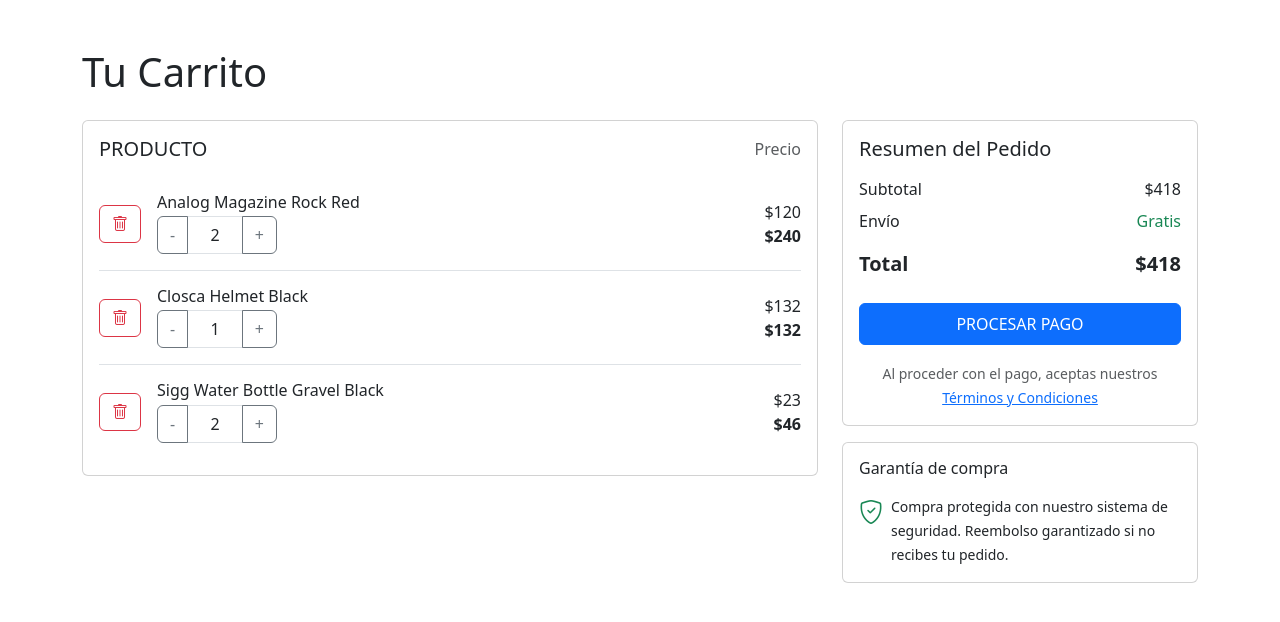
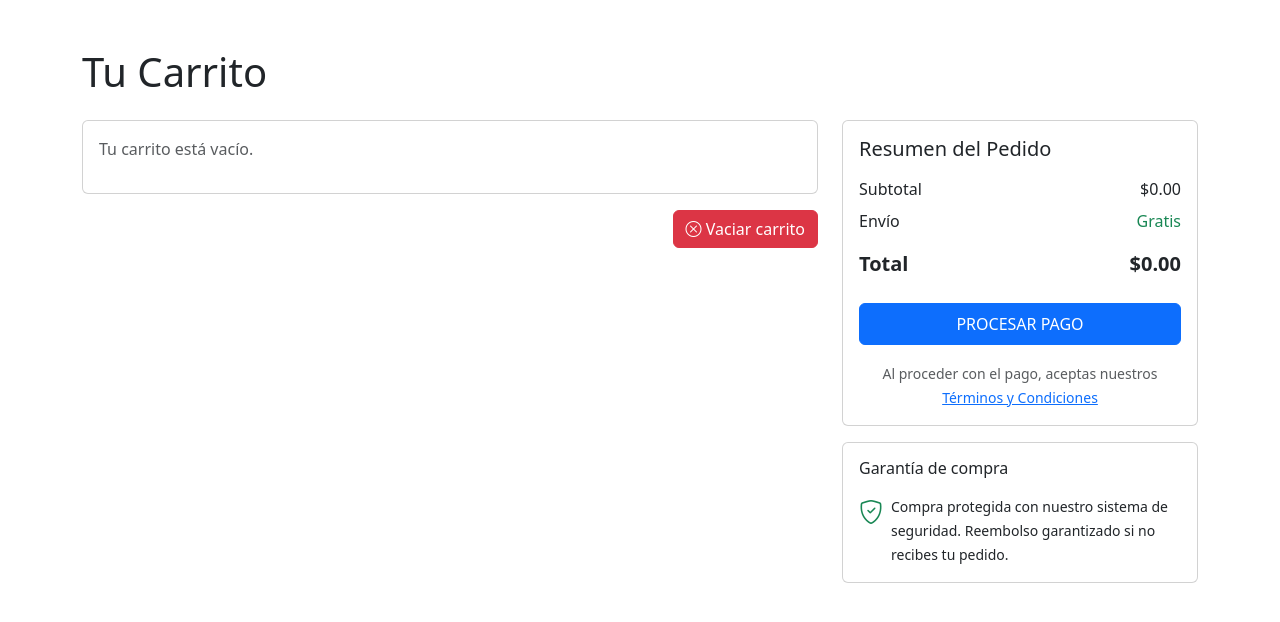
Before and after one commit to Jair-Solano/CATALOGO, a PHP site: the page made by carrito/carrito de compras.php in a window 1280 px wide. Shown: the top 622 px of the page. Run offline with PHP 8.4, Linux system fonts and the light colour scheme.

Commit message:
implementar funcionalidad dinámica de carrito de compras y eliminación de productos.

```diff
--- a/carrito/carrito de compras.php
+++ b/carrito/carrito de compras.php
@@ -1,11 +1,12 @@
 <!DOCTYPE html>
 <html lang="es">
+
 <head>
-    <meta charset="UTF-8">
-    <meta name="viewport" content="width=device-width, initial-scale=1.0">
+  <meta charset="UTF-8" />
+  <meta name="viewport" content="width=device-width, initial-scale=1.0" />
   <title>Tu Carrito</title>
-    <link href="https://cdn.jsdelivr.net/npm/bootstrap@5.3.0/dist/css/bootstrap.min.css" rel="stylesheet">
-    <link href="https://cdn.jsdelivr.net/npm/bootstrap-icons@1.10.0/font/bootstrap-icons.css" rel="stylesheet">
+  <link href="https://cdn.jsdelivr.net/npm/bootstrap@5.3.0/dist/css/bootstrap.min.css" rel="stylesheet" />
+  <link href="https://cdn.jsdelivr.net/npm/bootstrap-icons@1.10.0/font/bootstrap-icons.css" rel="stylesheet" />
   <style>
     .payment-method {
       border: 1px solid #dee2e6;
@@ -15,139 +16,62 @@
       cursor: pointer;
       transition: all 0.3s;
     }
+
     .payment-method:hover {
       border-color: #0d6efd;
       background-color: #f8f9fa;
     }
+
     .payment-method.selected {
       border-color: #0d6efd;
       background-color: #e7f1ff;
     }
+
     .payment-icon {
       font-size: 1.5rem;
       margin-right: 10px;
     }
   </style>
 </head>
+
 <body>
   <div class="container py-5">
     <h1 class="mb-4">Tu Carrito</h1>
 
     <div class="row">
       <div class="col-md-8">
-                <!-- Productos -->
+        <!-- Carrito dinámico -->
         <div class="card mb-3">
-                    <div class="card-body">
-                        <div class="d-flex justify-content-between align-items-center mb-3">
-                            <h5 class="card-title mb-0">PRODUCTO</h5>
-                            <span class="text-muted">Precio</span>
-                        </div>
-
-                        <!-- Producto 1 -->
-                        <div class="d-flex justify-content-between align-items-center py-3 border-bottom">
-                            <div class="d-flex align-items-center">
-                                <button class="btn btn-outline-danger me-3" title="Eliminar producto">
-                                    <i class="bi bi-trash"></i>
-                                </button>
-                                <div>
-                                    <h6 class="mb-1">Analog Magazine Rock Red</h6>
-                                    <div class="input-group" style="width: 120px;">
-                                        <button class="btn btn-outline-secondary" type="button">-</button>
-                                        <input type="text" class="form-control text-center" value="2">
-                                        <button class="btn btn-outline-secondary" type="button">+</button>
+          <div class="card-body" id="carrito-contenido">
+            <p>Cargando productos...</p>
           </div>
         </div>
-                            </div>
-                            <div class="text-end">
-                                <div>$120</div>
-                                <strong>$240</strong>
-                            </div>
-                        </div>
-
-                        <!-- Producto 2 -->
-                        <div class="d-flex justify-content-between align-items-center py-3 border-bottom">
-                            <div class="d-flex align-items-center">
-                                <button class="btn btn-outline-danger me-3" title="Eliminar producto">
-                                    <i class="bi bi-trash"></i>
+        <!-- Botón vaciar -->
+        <div class="mb-3 text-end">
+          <button class="btn btn-danger" onclick="vaciarCarrito()">
+            <i class="bi bi-x-circle"></i> Vaciar carrito
           </button>
-                                <div>
-                                    <h6 class="mb-1">Closca Helmet Black</h6>
-                                    <div class="input-group" style="width: 120px;">
-                                        <button class="btn btn-outline-secondary" type="button">-</button>
-                                        <input type="text" class="form-control text-center" value="1">
-                                        <button class="btn btn-outline-secondary" type="button">+</button>
-                                    </div>
-                                </div>
-                            </div>
-                            <div class="text-end">
-                                <div>$132</div>
-                                <strong>$132</strong>
-                            </div>
-                        </div>
-
-                        <!-- Producto 3 -->
-                        <div class="d-flex justify-content-between align-items-center py-3">
-                            <div class="d-flex align-items-center">
-                                <button class="btn btn-outline-danger me-3" title="Eliminar producto">
-                                    <i class="bi bi-trash"></i>
-                                </button>
-                                <div>
-                                    <h6 class="mb-1">Sigg Water Bottle Gravel Black</h6>
-                                    <div class="input-group" style="width: 120px;">
-                                        <button class="btn btn-outline-secondary" type="button">-</button>
-                                        <input type="text" class="form-control text-center" value="2">
-                                        <button class="btn btn-outline-secondary" type="button">+</button>
-                                    </div>
-                                </div>
-                            </div>
-                            <div class="text-end">
-                                <div>$23</div>
-                                <strong>$46</strong>
-                            </div>
-                        </div>
-                    </div>
         </div>
       </div>
 
       <div class="col-md-4">
         <!-- Resumen del pedido -->
         <div class="card mb-3">
-                    <div class="card-body">
+          <div class="card-body" id="resumen-carrito">
             <h5 class="card-title mb-3">Resumen del Pedido</h5>
-
-                        <div class="d-flex justify-content-between mb-2">
-                            <span>Subtotal</span>
-                            <span>$418</span>
-                        </div>
-
-                        <div class="d-flex justify-content-between mb-3">
-                            <span>Envío</span>
-                            <span class="text-success">Gratis</span>
-                        </div>
-
-
-
-                        <div class="d-flex justify-content-between fw-bold fs-5 mb-4">
-                            <span>Total</span>
-                            <span>$418</span>
-                        </div>
-
-                        <a href="#procesarPago" class="btn btn-primary w-100 py-2">PROCESAR PAGO</a>
-
-
-                        <div class="mt-3 text-center">
-                            <small class="text-muted">Al proceder con el pago, aceptas nuestros <a href="#">Términos y Condiciones</a></small>
-                        </div>
+            <p class="text-muted">Calculando total...</p>
           </div>
         </div>
 
+        <!-- Garantía -->
         <div class="card">
           <div class="card-body">
             <h6 class="card-title mb-3">Garantía de compra</h6>
             <div class="d-flex">
               <i class="bi bi-shield-check text-success me-2" style="font-size: 1.5rem;"></i>
               <div>
-                                <small>Compra protegida con nuestro sistema de seguridad. Reembolso garantizado si no recibes tu pedido.</small>
+                <small>Compra protegida con nuestro sistema de seguridad. Reembolso garantizado si no recibes tu
+                  pedido.</small>
               </div>
             </div>
           </div>
@@ -156,21 +80,144 @@
     </div>
   </div>
 
+  <!-- Bootstrap -->
   <script src="https://cdn.jsdelivr.net/npm/bootstrap@5.3.0/dist/js/bootstrap.bundle.min.js"></script>
+
+  <!-- Script Carrito -->
   <script>
-        // Script para seleccionar método de pago
-        document.querySelectorAll('.payment-method').forEach(method => {
-            method.addEventListener('click', function() {
-                document.querySelectorAll('.payment-method').forEach(m => {
-                    m.classList.remove('selected');
+    // Actualiza el contador visible del carrito (ejemplo: en el header)
+    function actualizarContadorCarrito() {
+      const carrito = JSON.parse(localStorage.getItem("carrito")) || [];
+      const cantidadTotal = carrito.reduce((acc, item) => acc + item.cantidad, 0);
+      const contador = document.getElementById("carrito-cantidad");
+      if (contador) {
+        contador.textContent = cantidadTotal;
+      }
+    }
+
+    function renderCarrito() {
+      const carrito = JSON.parse(localStorage.getItem("carrito")) || [];
+      const contenedor = document.getElementById("carrito-contenido");
+
+      if (carrito.length === 0) {
+        contenedor.innerHTML = "<p class='text-muted'>Tu carrito está vacío.</p>";
+        actualizarResumen(0);
+        return;
+      }
+
+      let html = "";
+      let total = 0;
+
+      carrito.forEach((item, i) => {
+        const subtotal = item.precio * item.cantidad;
+        total += subtotal;
+
+        html += `
+          <div class="d-flex justify-content-between align-items-center py-3 border-bottom">
+            <div class="d-flex align-items-center">
+              <button class="btn btn-outline-danger me-3" title="Eliminar producto" onclick="eliminarProducto(${i})">
+                <i class="bi bi-trash"></i>
+              </button>
+              <div>
+                <h6 class="mb-1">${item.nombre}</h6>
+                <div class="input-group" style="width: 120px;">
+                  <button class="btn btn-outline-secondary" type="button" onclick="cambiarCantidad(${i}, -1)">-</button>
+                  <input type="text" class="form-control text-center" value="${item.cantidad}" disabled>
+                  <button class="btn btn-outline-secondary" type="button" onclick="cambiarCantidad(${i}, 1)">+</button>
+                </div>
+              </div>
+            </div>
+            <div class="text-end">
+              <div>$${item.precio.toFixed(2)}</div>
+              <strong>$${subtotal.toFixed(2)}</strong>
+            </div>
+          </div>
+        `;
       });
-                this.classList.add('selected');
-                const radio = this.querySelector('input[type="radio"]');
-                if (radio) {
-                    radio.checked = true;
+
+      contenedor.innerHTML = html;
+      actualizarResumen(total);
     }
-            });
+
+    function cambiarCantidad(index, delta) {
+      const carrito = JSON.parse(localStorage.getItem("carrito")) || [];
+      carrito[index].cantidad += delta;
+      if (carrito[index].cantidad < 1) carrito[index].cantidad = 1;
+      localStorage.setItem("carrito", JSON.stringify(carrito));
+      renderCarrito();
+      actualizarContadorCarrito(); // Actualiza contador
+    }
+
+    function eliminarProducto(index) {
+      const carrito = JSON.parse(localStorage.getItem("carrito")) || [];
+      if (index < 0 || index >= carrito.length) return;
+      carrito.splice(index, 1);
+      localStorage.setItem("carrito", JSON.stringify(carrito));
+      renderCarrito();
+      actualizarContadorCarrito(); // Actualiza contador
+    }
+
+    function vaciarCarrito() {
+      const carrito = JSON.parse(localStorage.getItem("carrito")) || [];
+      if (carrito.length === 0) {
+        alert("Tu carrito ya está vacío.");
+        return;
+      }
+
+      if (confirm("¿Estás seguro de que quieres vaciar tu carrito?")) {
+        localStorage.removeItem("carrito");
+        renderCarrito();
+        actualizarContadorCarrito(); // Actualiza contador
+      }
+    }
+
+    function procesarPago() {
+      const carrito = JSON.parse(localStorage.getItem("carrito")) || [];
+      if (carrito.length === 0) {
+        alert("Tu carrito está vacío. Agrega productos antes de continuar.");
+        return false; // Evita continuar
+      } else {
+        // Aquí podrías agregar lógica para procesar el pago
+        localStorage.removeItem("carrito");
+        actualizarContadorCarrito();
+        alert("Gracias por tu compra. Redirigiendo al método de pago...");
+        // Redirigir a método de pago
+        window.location.href = "../metodo-pago/index.html";
+        return true;
+      }
+    }
+
+    function actualizarResumen(total) {
+      const resumen = document.getElementById("resumen-carrito");
+      resumen.innerHTML = `
+        <h5 class="card-title mb-3">Resumen del Pedido</h5>
+        <div class="d-flex justify-content-between mb-2">
+          <span>Subtotal</span>
+          <span>$${total.toFixed(2)}</span>
+        </div>
+        <div class="d-flex justify-content-between mb-3">
+          <span>Envío</span>
+          <span class="text-success">Gratis</span>
+        </div>
+        <div class="d-flex justify-content-between fw-bold fs-5 mb-4">
+          <span>Total</span>
+          <span>$${total.toFixed(2)}</span>
+        </div>
+        <button class="btn btn-primary w-100 py-2" onclick="procesarPago()">
+          PROCESAR PAGO
+        </button>
+        <div class="mt-3 text-center">
+          <small class="text-muted">Al proceder con el pago, aceptas nuestros <a href="#">Términos y Condiciones</a></small>
+        </div>
+      `;
+    }
+
+    // Ejecutar funciones al cargar la página
+    document.addEventListener("DOMContentLoaded", () => {
+      actualizarContadorCarrito();
+      renderCarrito();
     });
   </script>
 </body>
+
 </html>
```
Also changed, not shown: carrito/agregar_carrito.php (+11 -21 lines), carrito/carrito.php (+29 -82 lines), carrito/eliminar_producto.php (added, +10 -0 lines), carrito/vaciar_producto.php (added, +9 -0 lines). Lines whose indentation alone changed are shown as unchanged.
